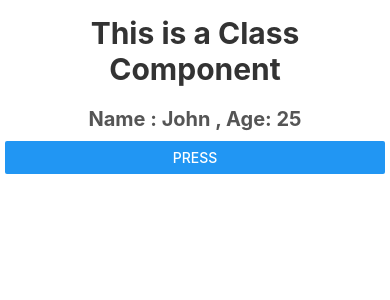
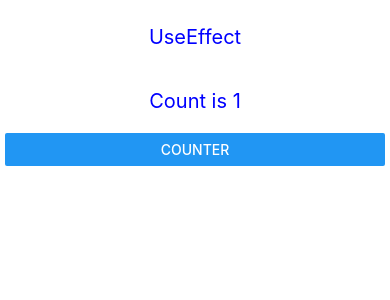
Before and after one commit to R-e-h-a-n-N-a-s-e-e-r/leaning-React-Native, a React Native app: screen / in a window 390 px wide. Shown: the top 300 px of the page. Built offline with nearby package versions, Linux system fonts and the light colour scheme.

Commit message:
UseEffect Hook for mounting Phase

```diff
--- a/App.tsx
+++ b/App.tsx
@@ -1,6 +1,7 @@
 import { Button, StyleSheet, Text, View } from 'react-native';
 import React from 'react';
-import { ClassComponent } from './src/Components/ClassComponent';
+import UseEffect from './src/Components/UseEffectHook';
+// import { ClassComponent } from './src/Components/ClassComponent';
 // import Grid from './src/Components/Grid';
 // import First from './src/Components/First';
 // import UseState from './src/Components/UseState';
@@ -23,7 +24,8 @@ const App = () => {
       <FlatListScreen />
       <SectionListScreen /> */}
       {/* <Grid /> */}
-      <ClassComponent />
+      {/* <ClassComponent /> */}
+      <UseEffect />
     </View>
   );
 };
--- /dev/null
+++ b/src/Components/UseEffectHook.tsx
@@ -0,0 +1,40 @@
+import { Button, StyleSheet, Text, View } from 'react-native';
+import React, { use, useEffect, useState } from 'react';
+
+const UseEffectHook = () => {
+  const [Count, setCount] = useState(1);
+  useEffect(() => {
+    console.log('UseEffect Hook is called');
+  }, []); //  this dependency array [] ensures that the Useeffect runs only once when the component mounts.;
+
+  // Without this Array [] the useEffect will run every time when the component re-renders or Button is pressed which is updating the State.Without
+  return (
+    <View>
+      <Text
+        style={{
+          fontSize: 20,
+          textAlign: 'center',
+          marginVertical: 20,
+          color: 'blue',
+        }}
+      >
+        UseEffect
+      </Text>
+      <Text
+        style={{
+          fontSize: 20,
+          textAlign: 'center',
+          marginVertical: 20,
+          color: 'blue',
+        }}
+      >
+        Count is {Count}
+      </Text>
+      <Button title="Counter" onPress={() => setCount(Count + 1)} />
+    </View>
+  );
+};
+
+export default UseEffectHook;
+
+const styles = StyleSheet.create({});
```
